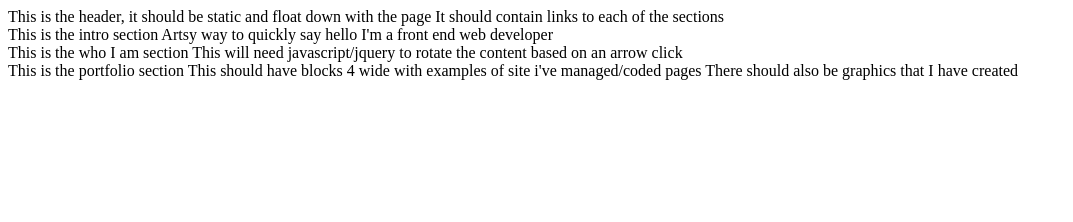
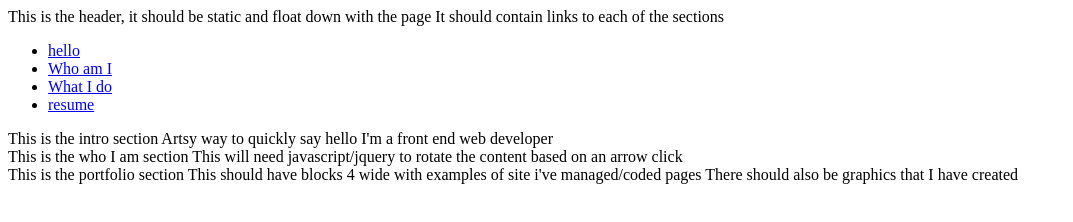
Before and after one commit to obmckenzie/obmckenzie.github.io, a plain HTML site: page index.html in a window 1280 px wide. Shown: the whole page, without its empty margins (0-1073 px from the left). Drawn offline with Linux system fonts and the light colour scheme.

Commit message:
more updates
added color

```diff
--- a/index.html
+++ b/index.html
@@ -3,26 +3,38 @@
 <head>
 <title>Allison Lins, Frontend Web Developer</title>
 <meta name="description" content="oh god, oh god, what is this thing ">
+<style>
+.hello, .What, .Who {height: 600px; color:blue}
+</style>
 </head>
 <body>
 <div>
 This is the header, it should be static and float down with the page
 It should contain links to each of the sections
+<ul>
+<li> <a href="#hello">hello</a></li>
+<li><a href="#Who">Who am I</a></li>
+<li><a href="#What">What I do</a></li>
+<li><a href="#">resume</a></li>
+</ul>
 </div>
-<div>
+
+<div id="hello">
+
 This is the intro section
 Artsy way to quickly say hello I'm a front end web developer
 </div>
 
-<div>
+<div id="Who">
 This is the who I am section
 This will need javascript/jquery to rotate the content based on an arrow click
 </div>
 
-<div>
+<div id="What">
 This is the portfolio section
 This should have blocks 4 wide with examples of site i've managed/coded pages
 There should also be graphics that I have created
 </div>
+
 </body>
 </html>
```
